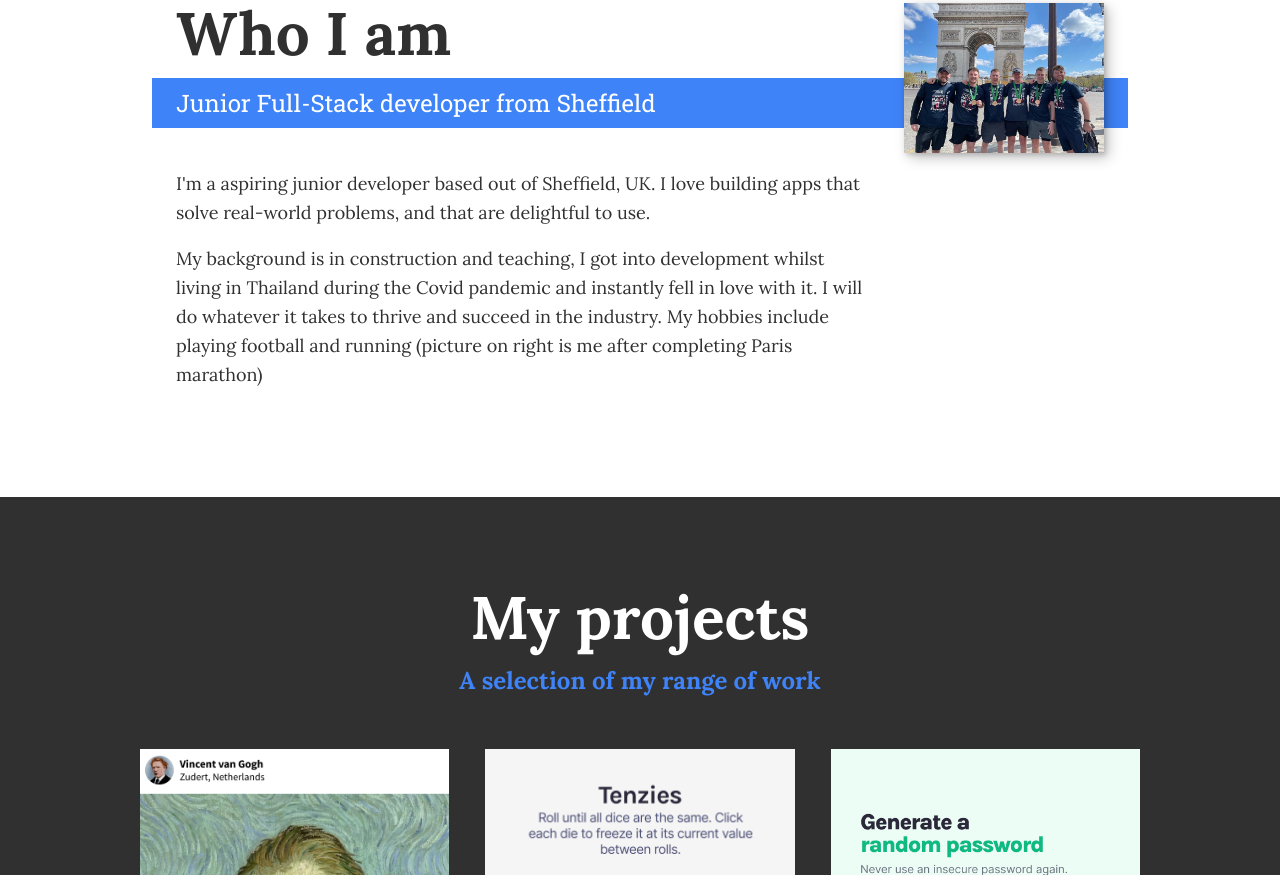
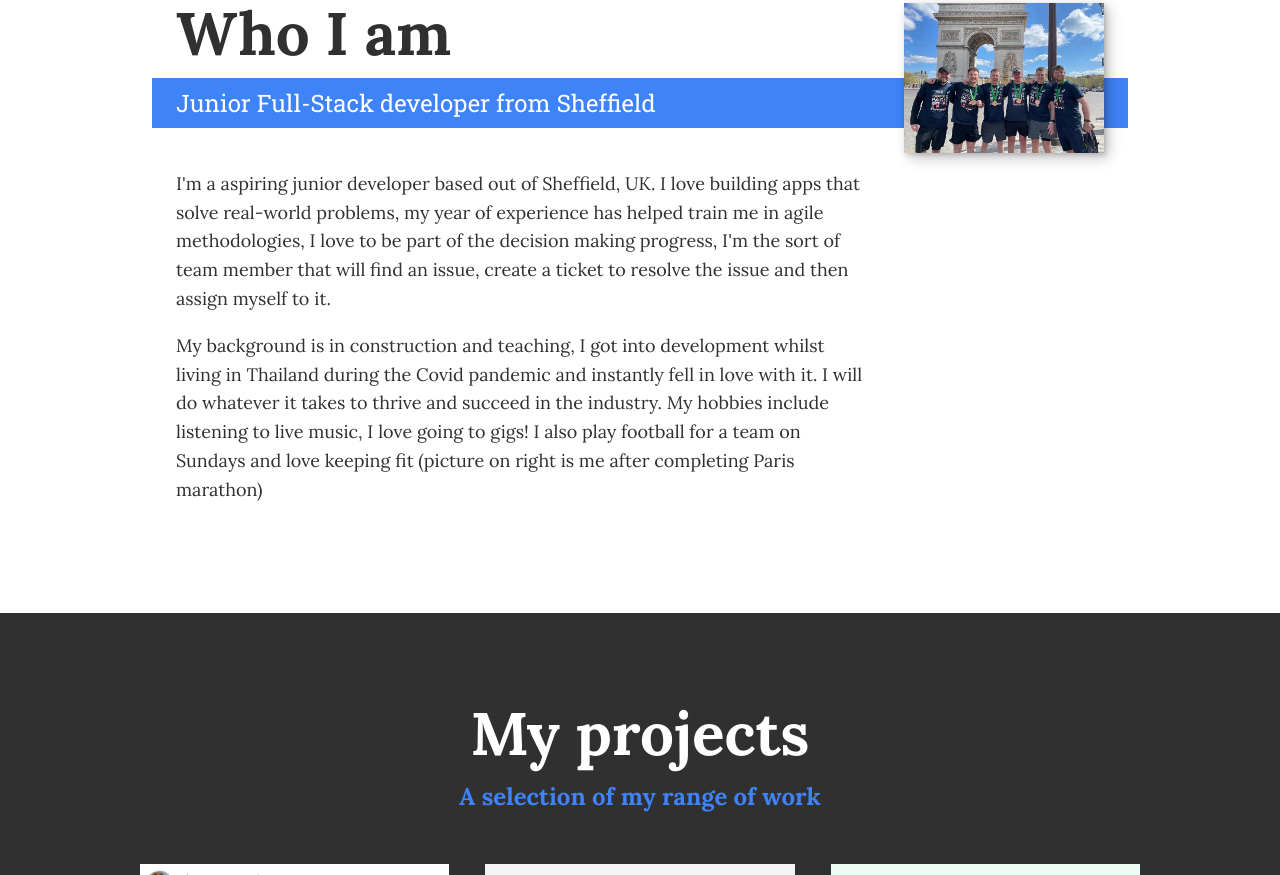
Before and after one commit to matthewmanbrad/portfolio, a website built with Vite: page index.html in a window 1280 px wide. Shown: the part 1237-2112 px from the top of the page. Built offline with nearby package versions, Linux system fonts and the light colour scheme.

Commit message:
edit homepage further

```diff
--- a/css/style.css
+++ b/css/style.css
@@ -298,7 +298,7 @@ header {
 
 .my-services {
     background-color: var(--color-dark);
-    background-image: url(../img/services-bg7.jpg);
+    background-image: url(../img/services-bg5.jpg);
     background-size: cover;
     /* background-blend-mode: normal; */
     color: var(--color-light);
--- a/index.html
+++ b/index.html
@@ -1,13 +1,18 @@
 <!DOCTYPE html>
 <html lang="en">
-    <head><link rel="stylesheet" href="https://cdnjs.cloudflare.com/ajax/libs/normalize/8.0.1/normalize.css"><link rel="stylesheet" href="https://cdnjs.cloudflare.com/ajax/libs/normalize/8.0.1/normalize.css"><link rel="stylesheet" href="https://cdnjs.cloudflare.com/ajax/libs/normalize/8.0.1/normalize.css">
+
+<head>
+    <link rel="stylesheet" href="https://cdnjs.cloudflare.com/ajax/libs/normalize/8.0.1/normalize.css">
+    <link rel="stylesheet" href="https://cdnjs.cloudflare.com/ajax/libs/normalize/8.0.1/normalize.css">
+    <link rel="stylesheet" href="https://cdnjs.cloudflare.com/ajax/libs/normalize/8.0.1/normalize.css">
     <meta charset="UTF-8">
     <meta name="viewport" content="width=device-width, initial-scale=1.0">
-        <title>Jane Smith's Portfolio</title>
+    <title>Brad Matthewman's Portfolio</title>
     <link rel="icon" type="image/x-icon" href="img/favicon.ico">
 
     <link rel="stylesheet" href="https://cdnjs.cloudflare.com/ajax/libs/normalize/7.0.0/normalize.min.css">
-        <link rel="stylesheet" href="https://cdnjs.cloudflare.com/ajax/libs/font-awesome/5.11.2/css/all.css" integrity="sha256-46qynGAkLSFpVbEBog43gvNhfrOj+BmwXdxFgVK/Kvc=" crossorigin="anonymous" />
+    <link rel="stylesheet" href="https://cdnjs.cloudflare.com/ajax/libs/font-awesome/5.11.2/css/all.css"
+        integrity="sha256-46qynGAkLSFpVbEBog43gvNhfrOj+BmwXdxFgVK/Kvc=" crossorigin="anonymous" />
 
     <!-- Update these with your own fonts -->
     <link href="https://fonts.googleapis.com/css?family=Lora:400,700|Roboto+Slab:400,700&display=swap" rel="stylesheet">
@@ -15,6 +20,7 @@
     <link rel="stylesheet" href="css/style.css">
 
 </head>
+
 <body>
     <header>
         <button class="nav-toggle" aria-label="toggle navigation">
@@ -33,7 +39,7 @@
     <!-- Introduction -->
     <section class="intro" id="home">
         <h1 class="section__title section__title--intro">
-                Hi, I am <strong>Brad Matthewman</strong>
+            Hi, I'm <strong>Brad Matthewman</strong>
         </h1>
         <p class="section__subtitle section__subtitle--intro">Junior Full-Stack Developer</p>
         <img src="img/me.jpg" alt="a picture of Brad Matthewman smiling" class="intro__img">
@@ -46,13 +52,16 @@
         <div class="services">
             <div class="service">
                 <h3>Development</h3>
-                    <p>I'm a versatile, motivated junior developer with 1 year of experience working in the industry, I have a strong grasp for problem solving and have an ability to coordinate with other members of the team to optimize performance and ensure functionality</p>
+                <p>I'm a versatile, motivated junior developer with 1 year of experience working in the industry, I have
+                    a strong grasp for problem solving and have an ability to coordinate with other members of the team
+                    to optimize performance and ensure functionality</p>
             </div>
 
 
             <div class="service">
                 <h3>Skills</h3>
-                    <p>I have refined skills in languages and frameworks such as JavaScript, TypeScript, C#/.NET, Unit testing, HTML, CSS, Node.js, React, Angular, Git and various agile methodologies</p>
+                <p>I have refined skills in languages and frameworks such as JavaScript, TypeScript, C#/.NET, Unit
+                    testing, HTML, CSS, Node.js, React, Angular, Git and various agile methodologies</p>
             </div> <!-- / service -->
 
             <!-- Add more services if you want -->
@@ -69,8 +78,15 @@
         <p class="section__subtitle section__subtitle--about">Junior Full-Stack developer from Sheffield</p>
 
         <div class="about-me__body">
-               <p>I'm a aspiring junior developer based out of Sheffield, UK. I love building apps that solve real-world problems, and that are delightful to use.</p>
-               <p>My background is in construction and teaching, I got into development whilst living in Thailand during the Covid pandemic and instantly fell in love with it. I will do whatever it takes to thrive and succeed in the industry. My hobbies include playing football and running (picture on right is me after completing Paris marathon)</p>
+            <p>I'm a aspiring junior developer based out of Sheffield, UK. I love building apps that solve real-world
+                problems, my year of experience has helped train me in agile methodologies, I love to be part of the
+                decision making progress, I'm the sort of team member that will find an issue, create a ticket to
+                resolve the issue and then assign myself to it.</p>
+            <p>My background is in construction and teaching, I got into development whilst living in Thailand during
+                the Covid pandemic and instantly fell in love with it. I will do whatever it takes to thrive and succeed
+                in the industry. My hobbies include listening to live music, I love going to gigs! I also play football
+                for a team on Sundays and love keeping fit (picture on right is me after
+                completing Paris marathon)</p>
         </div>
 
         <img src="img/Marathon.jpg" alt="Brad after completing Paris marathon" class="about-me__img">
@@ -104,7 +120,7 @@
     <!-- Footer -->
     <footer class="footer">
         <!-- replace with your own email address -->
-            <a href="mailto:hello@jane.dev" class="footer__link">matthewmanbrad@gmail.com</a>
+        <a class="footer__link">matthewmanbrad@gmail.com</a>
         <ul class="social-list">
             <li class="social-list__item">
                 <a class="social-list__link" href="www.linkedin.com/in/brad-matthewman" target="_blank">
@@ -123,4 +139,5 @@
     <script src="js/index.js"></script>
 
 </body>
+
 </html>
```
Also changed, not shown: img/dev-jane-01.jpg (deleted), img/dev-jane-02.jpg (deleted), img/devjane.png (deleted). Lines whose indentation alone changed are shown as unchanged.
